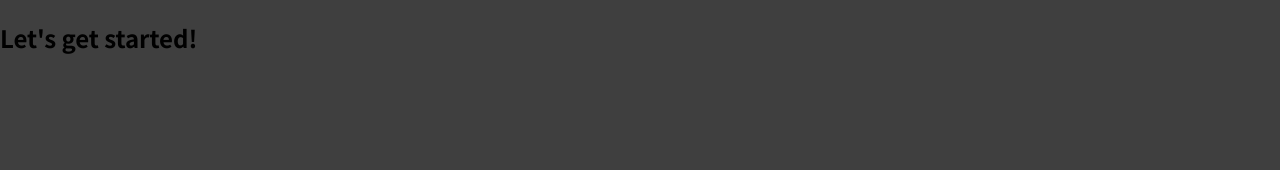
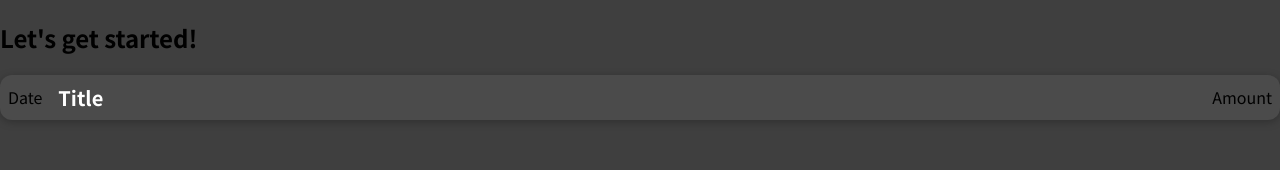
Before and after one commit to NonchalantGarage/expense-tracker-react, a JavaScript app: page / in a window 1280 px wide. Shown: the top 170 px of the page. Built offline with nearby package versions, Linux system fonts and the light colour scheme.

Commit message:
added css file to component ExpenseItem

```diff
--- a/src/App.js
+++ b/src/App.js
@@ -1,7 +1,10 @@
+import ExpenseItem from "./components/ExpenseItem";
+
 function App() {
   return (
     <div>
       <h2>Let's get started!</h2>
+      <ExpenseItem></ExpenseItem>
     </div>
   );
 }
--- /dev/null
+++ b/src/components/ExpenseItem.css
@@ -0,0 +1,56 @@
+.expense-item {
+    display: flex;
+    justify-content: space-between;
+    align-items: center;
+    box-shadow: 0 2px 8px rgba(0, 0, 0, 0.25);
+    padding: 0.5rem;
+    margin: 1rem 0;
+    border-radius: 12px;
+    background-color: #4b4b4b;
+  }
+
+  .expense-item__description {
+    display: flex;
+    flex-direction: column;
+    gap: 1rem;
+    align-items: flex-end;
+    flex-flow: column-reverse;
+    justify-content: flex-start;
+    flex: 1;
+  }
+
+  .expense-item h2 {
+    color: #3a3a3a;
+    font-size: 1rem;
+    flex: 1;
+    margin: 0 1rem;
+    color: white;
+  }
+
+  .expense-item__price {
+    font-size: 1rem;
+    font-weight: bold;
+    color: white;
+    background-color: #40005d;
+    border: 1px solid white;
+    padding: 0.5rem;
+    border-radius: 12px;
+  }
+
+  @media (min-width: 580px) {
+    .expense-item__description {
+      flex-direction: row;
+      align-items: center;
+      justify-content: flex-start;
+      flex: 1;
+    }
+
+    .expense-item__description h2 {
+      font-size: 1.25rem;
+    }
+
+    .expense-item__price {
+      font-size: 1.25rem;
+      padding: 0.5rem 1.5rem;
+    }
+  }
--- /dev/null
+++ b/src/components/ExpenseItem.js
@@ -0,0 +1,15 @@
+import './ExpenseItem.css';
+
+function ExpenseItem() {
+  return (
+    <div className = 'expense-item'>
+      <div>Date</div>
+      <div className = "expense-item__description">
+        <h2>Title</h2>
+        <div className = "expense-itme__price">Amount</div>
+      </div>
+    </div>
+  );
+}
+
+export default ExpenseItem;
```
